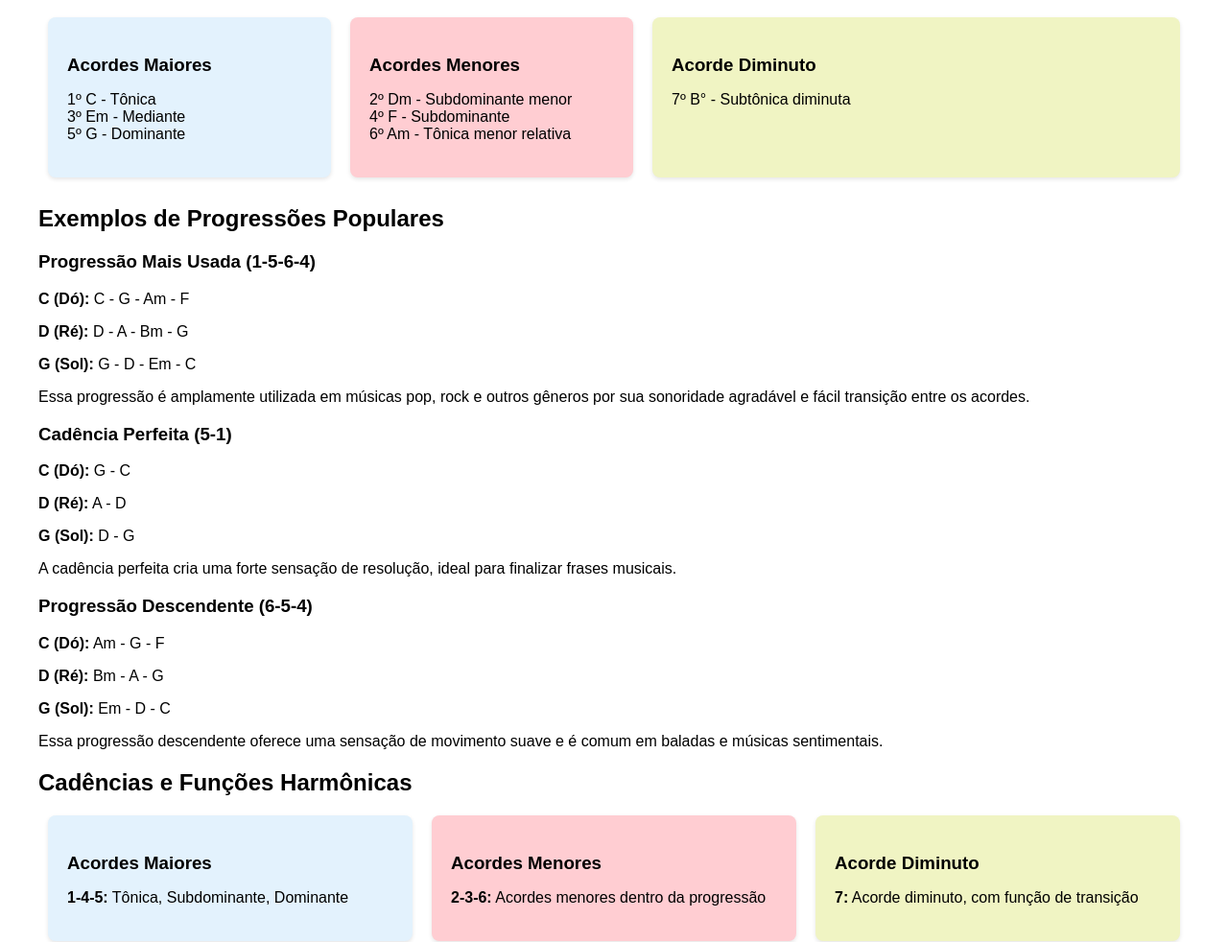
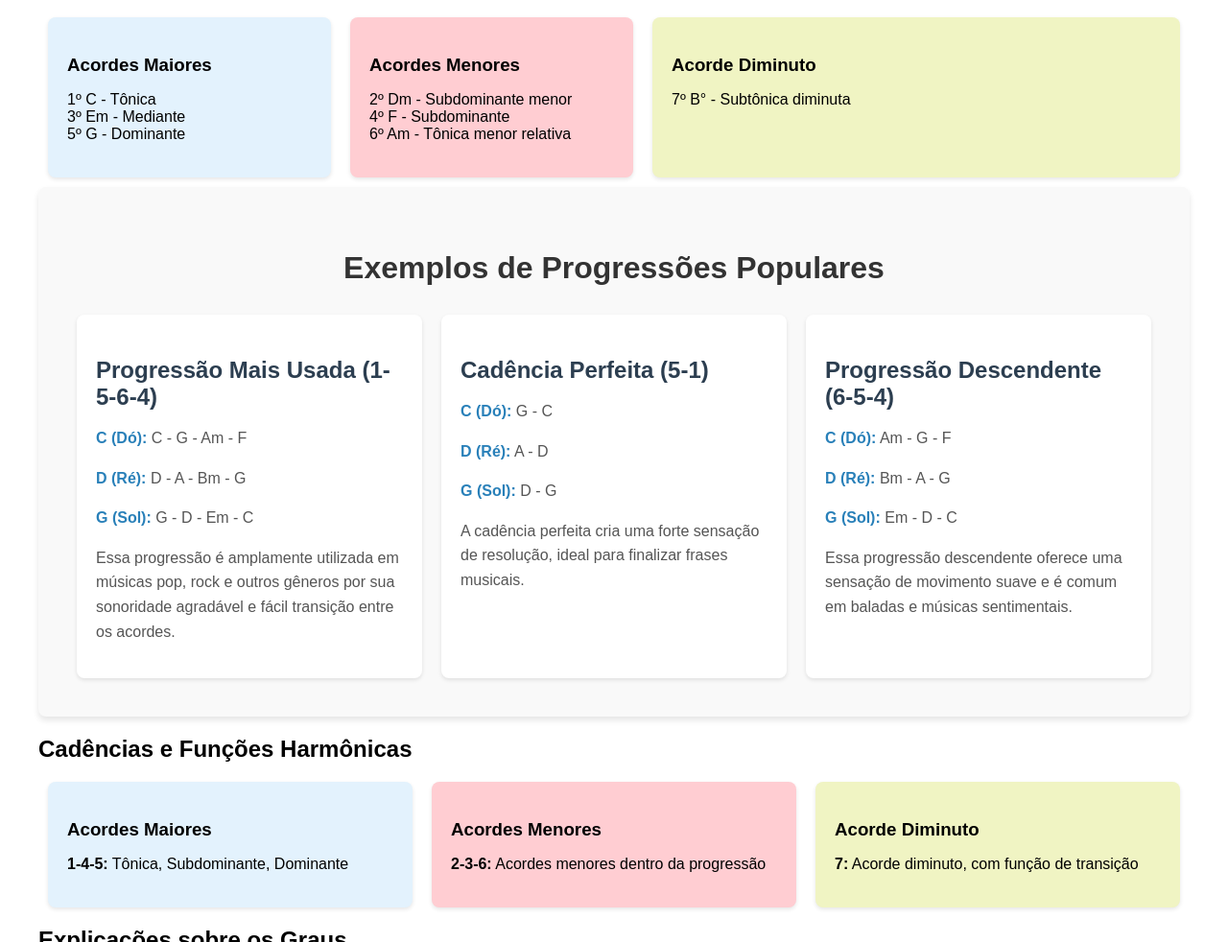
Before and after one commit to rma98/responsive-music-theory, a plain HTML site: page index.html in a window 1280 px wide. Shown: the part 318-1300 px from the top of the page at 96% size. Drawn offline with Linux system fonts and the light colour scheme.

Commit message:
fix: ajustar estilo de margens e cores para seção de progressões populares no styles.css

```diff
--- a/css/style.css
+++ b/css/style.css
@@ -603,3 +603,77 @@ th {
 tr:hover {
   background-color: #f1f1f1; /* Cor de fundo ao passar o mouse */
 }
+
+/* Estilos para a seção de progressões populares */
+#progressões-populares {
+  background-color: #f9f9f9; /* Cor de fundo clara */
+  padding: 40px 20px; /* Espaçamento interno */
+  border-radius: 8px; /* Bordas arredondadas */
+  box-shadow: 0px 4px 6px rgba(0, 0, 0, 0.1); /* Leve sombra para destacar */
+}
+
+#progressões-populares h2 {
+  text-align: center;
+  font-size: 2rem;
+  margin-bottom: 30px;
+  color: #333; /* Cor do título principal */
+}
+
+.progressao-container {
+  display: flex;
+  flex-wrap: wrap;
+  gap: 20px;
+  justify-content: center;
+}
+
+.progressao-exemplo {
+  background-color: #fff;
+  padding: 20px;
+  border-radius: 8px;
+  box-shadow: 0px 2px 4px rgba(0, 0, 0, 0.1); /* Sombra nas caixas individuais */
+  width: 100%;
+  max-width: 320px;
+}
+
+.progressao-exemplo h3 {
+  font-size: 1.5rem;
+  color: #2c3e50; /* Cor do subtítulo */
+  margin-bottom: 15px;
+}
+
+.progressao-exemplo p {
+  font-size: 1rem;
+  color: #555;
+  line-height: 1.6; /* Espaçamento entre linhas */
+}
+
+.progressao-exemplo p strong {
+  color: #2980b9; /* Destaque para as tonalidades */
+}
+
+/* Estilos para .dark-mode */
+.dark-mode #progressões-populares {
+  background-color: #2b2b2b; /* Fundo escuro */
+  box-shadow: none; /* Remover sombra para modo escuro */
+}
+
+.dark-mode #progressões-populares h2 {
+  color: #f1f1f1; /* Título claro */
+}
+
+.dark-mode .progressao-exemplo {
+  background-color: #3a3a3a; /* Cor de fundo para os blocos */
+  box-shadow: none; /* Remover sombra */
+}
+
+.dark-mode .progressao-exemplo h3 {
+  color: #f1f1f1; /* Título das progressões claro */
+}
+
+.dark-mode .progressao-exemplo p {
+  color: #d1d1d1; /* Texto dos parágrafos claro */
+}
+
+.dark-mode .progressao-exemplo p strong {
+  color: #81c4ff; /* Destaque para as tonalidades em modo escuro */
+}
```
